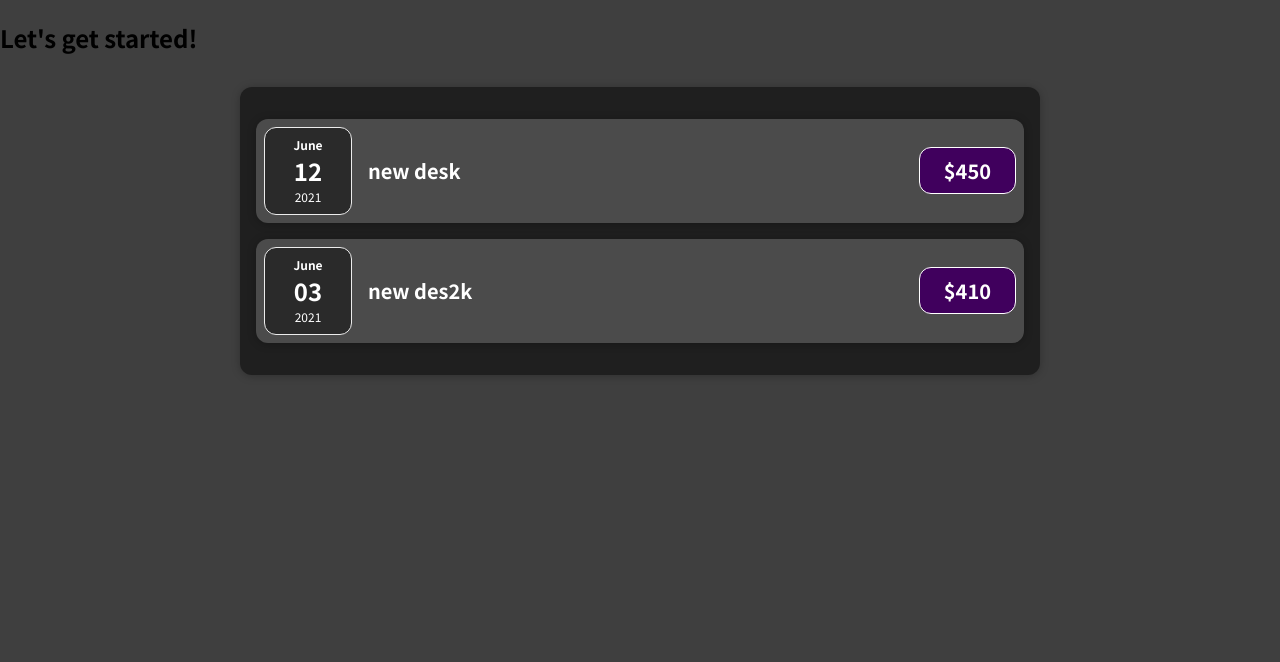
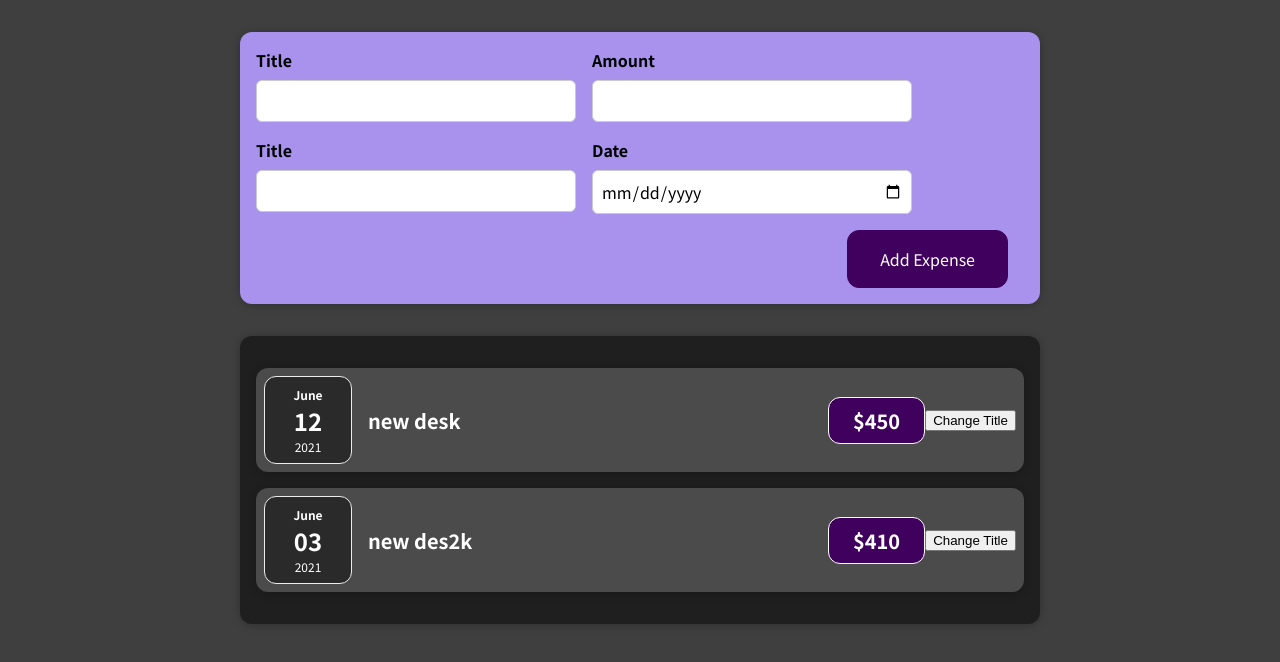
Before and after one commit to VolkanGurbuz/01-react-course, a React (Create React App) app: page / in a window 1280 px wide. Shown: the top 662 px of the page. Built offline with nearby package versions, Linux system fonts and the light colour scheme.

Commit message:
added state, expense form

```diff
--- a/src/App.js
+++ b/src/App.js
@@ -1,6 +1,6 @@
 import Expenses from "./components/expenses/Expenses";
 import React from "react";
-
+import NewExpense from "./components/newexpense/NewExpense";
 
 //arrow function
 
@@ -18,7 +18,7 @@
 
     return (
         <div>
-            <h2>Let's get started!</h2>
+            <NewExpense/>
             <Expenses items={expenses}/>
         </div>
     )
--- a/src/components/expenses/ExpenseItem.js
+++ b/src/components/expenses/ExpenseItem.js
@@ -2,14 +2,25 @@
 import './ExpenseItem.css';
 import ExpenseDate from "./ExpenseDate";
 import Card from "../ui/Card";
+import React, {useState} from "react";
 
 function ExpenseItem(props) {
+
+    //first ppointer adjust the element, function we can later to call to change
+    const [title, setTitle] = useState(props.title);
+
+    const clickHandle = () => {
+        setTitle("Updated");
+    };
+
     return (<Card className="expense-item">
         <ExpenseDate date={props.date}/>
         <div className="expense-item__description">
-            <h2>{props.title}</h2>
+            <h2>{title}</h2>
             <div className="expense-item__price">${props.amount}</div>
         </div>
+        <button onClick={clickHandle}>Change Title
+        </button>
     </Card>);
 }
 
--- /dev/null
+++ b/src/components/newexpense/ExpenseForm.css
@@ -0,0 +1,26 @@
+.new-expense__controls {
+    display: flex;
+    flex-wrap: wrap;
+    gap: 1rem;
+    margin-bottom: 1rem;
+    text-align: left;
+}
+
+.new-expense__control label {
+    font-weight: bold;
+    margin-bottom: 0.5rem;
+    display: block;
+}
+
+.new-expense__control input {
+    font: inherit;
+    padding: 0.5rem;
+    border-radius: 6px;
+    border: 1px solid #ccc;
+    width: 20rem;
+    max-width: 100%;
+}
+
+.new-expense__actions {
+    text-align: right;
+}
--- /dev/null
+++ b/src/components/newexpense/ExpenseForm.js
@@ -0,0 +1,31 @@
+import React from "react";
+import "./ExpenseForm.css"
+
+const ExpenseForm = () => {
+    return <form>
+        <div className="new-expense__controls">
+            <div className="new-expense__control">
+                <label>Title</label>
+                <input type="text"/>
+            </div>
+            <div className="new-expense__control">
+                <label>Amount</label>
+                <input type="text"/>
+            </div>
+            <div className="new-expense__control">
+                <label>Title</label>
+                <input type="number" min="0.01" step="0.01"/>
+            </div>
+            <div className="new-expense__control">
+                <label>Date</label>
+                <input type="date" min="2019-01-01" max="2022-12-31"/>
+            </div>
+        </div>
+        <div className="new-expense__actions">
+            <button type="submit">Add Expense</button>
+        </div>
+    </form>
+};
+
+
+export default ExpenseForm;
--- /dev/null
+++ b/src/components/newexpense/NewExpense.css
@@ -0,0 +1,38 @@
+.new-expense {
+    background-color: #a892ee;
+    padding: 1rem;
+    margin: 2rem auto;
+    width: 50rem;
+    max-width: 95%;
+    border-radius: 12px;
+    text-align: center;
+    box-shadow: 0 1px 8px rgba(0, 0, 0, 0.25);
+}
+
+.new-expense button {
+    font: inherit;
+    cursor: pointer;
+    padding: 1rem 2rem;
+    border: 1px solid #40005d;
+    background-color: #40005d;
+    color: white;
+    border-radius: 12px;
+    margin-right: 1rem;
+}
+
+.new-expense button:hover,
+.new-expense button:active {
+    background-color: #510674;
+    border-color: #510674;
+}
+
+.new-expense button.alternative {
+    color: #220131;
+    border-color: transparent;
+    background-color: transparent;
+}
+
+.new-expense button.alternative:hover,
+.new-expense button.alternative:active {
+    background-color: #ddb3f8;
+}
--- /dev/null
+++ b/src/components/newexpense/NewExpense.js
@@ -0,0 +1,11 @@
+import React from "react";
+import "./NewExpense.css"
+import ExpenseForm from "./ExpenseForm";
+
+const NewExpense = () => {
+    return (<div className="new-expense"><ExpenseForm/>
+        </div>
+    )
+};
+
+export default NewExpense;
```
